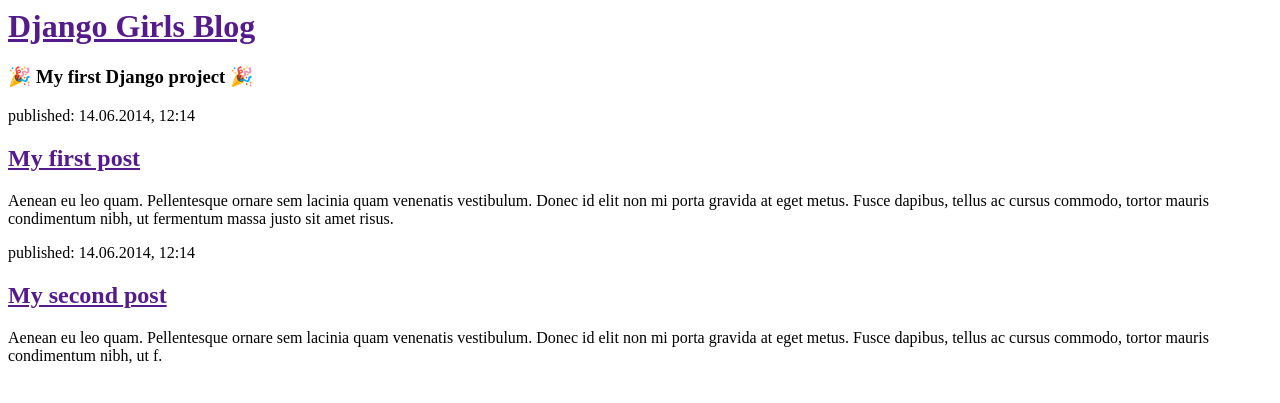
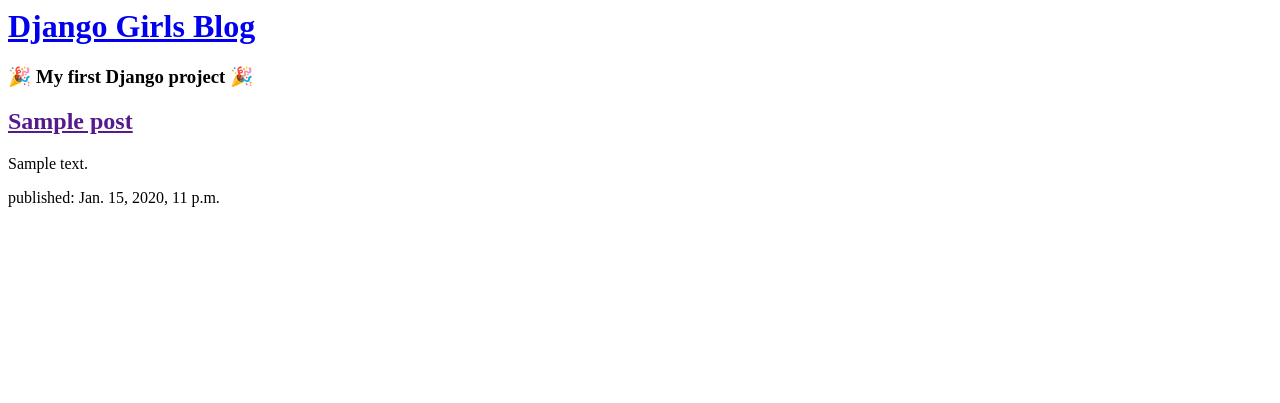
Before and after one commit to libbyschuknight/my-first-django-blog, a Django app: template blog/templates/blog/post_list.html in a window 1280 px wide. Shown: the top 403 px of the page. Run offline with Django 3.2, Linux system fonts and the light colour scheme; the template is opened without the code that fills it: values that come from a table or form of the project are taken from there, others are empty; tables that the repository leaves empty hold one stand-in row (values such as "Sample post").

Commit message:
Modified templates to disply posts from database

```diff
--- a/blog/templates/blog/post_list.html
+++ b/blog/templates/blog/post_list.html
@@ -3,21 +3,19 @@
         <title>Lib's blog</title>
     </head>
     <body>
+
         <div>
-            <h1><a href="">Django Girls Blog</a></h1>
+            <h1><a href="/">Django Girls Blog</a></h1>
             <h3>🎉 My first Django project 🎉 </h3>
         </div>
 
-        <div>
-            <p>published: 14.06.2014, 12:14</p>
-            <h2><a href="">My first post</a></h2>
-            <p>Aenean eu leo quam. Pellentesque ornare sem lacinia quam venenatis vestibulum. Donec id elit non mi porta gravida at eget metus. Fusce dapibus, tellus ac cursus commodo, tortor mauris condimentum nibh, ut fermentum massa justo sit amet risus.</p>
-        </div>
+        {% for post in posts %}
+            <div>
+                <h2><a href="">{{ post.title }}</a></h2>
+                <p>{{ post.text|linebreaksbr }}</p>
+                <p>published: {{ post.published_date }}</p>
+            </div>
+        {% endfor %}
 
-        <div>
-            <p>published: 14.06.2014, 12:14</p>
-            <h2><a href="">My second post</a></h2>
-            <p>Aenean eu leo quam. Pellentesque ornare sem lacinia quam venenatis vestibulum. Donec id elit non mi porta gravida at eget metus. Fusce dapibus, tellus ac cursus commodo, tortor mauris condimentum nibh, ut f.</p>
-        </div>
     </body>
 </html>
--- a/blog/views.py
+++ b/blog/views.py
@@ -1,6 +1,10 @@
 from django.shortcuts import render
+from django.utils import timezone
+from .models import Post
 
 # Create your views here.
 
 def post_list(request):
-    return render(request, 'blog/post_list.html', {})
+    posts = Post.objects.filter(published_date__lte=timezone.now()).order_by('published_date')
+
+    return render(request, 'blog/post_list.html', {'posts' : posts})
```
